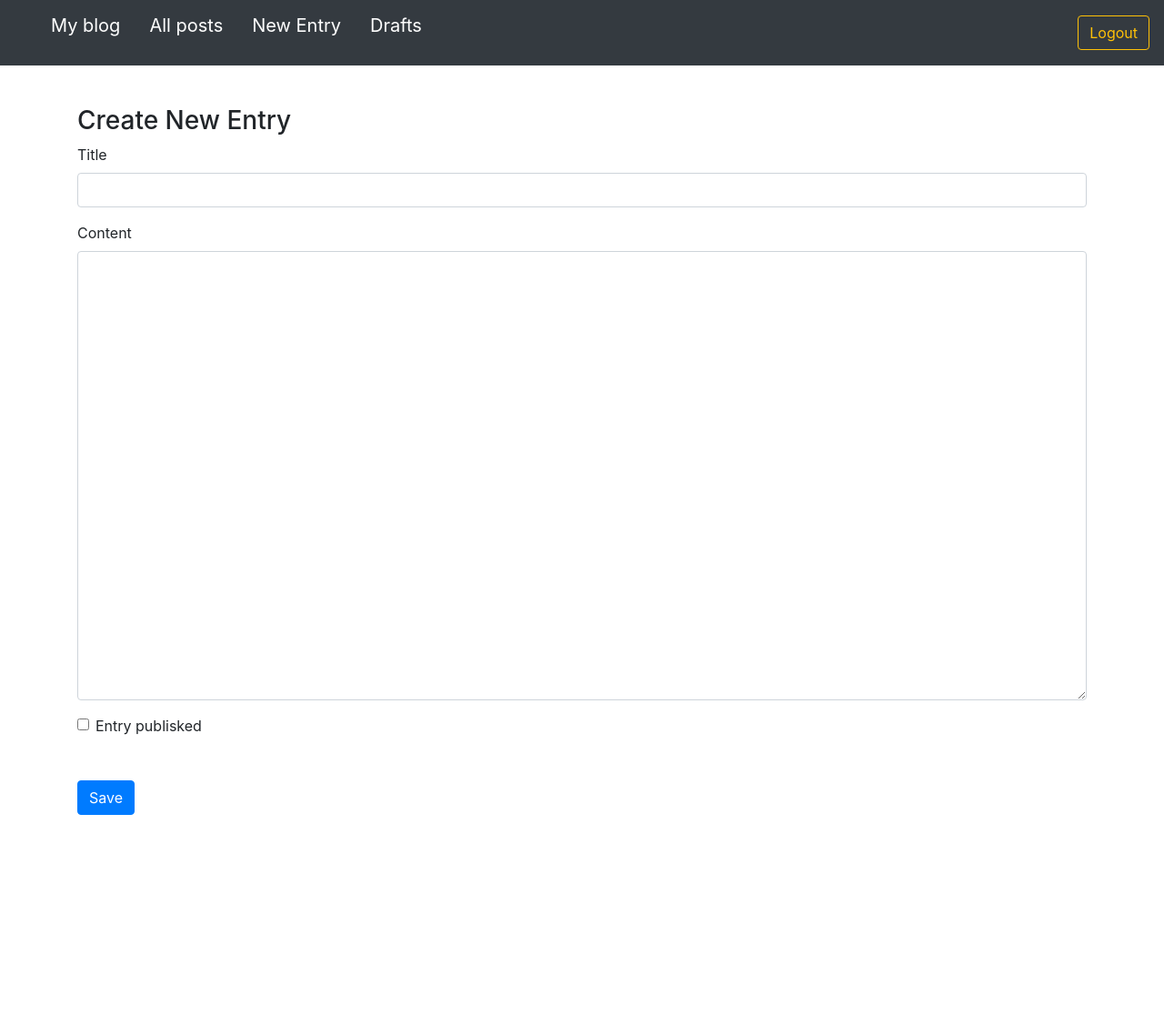
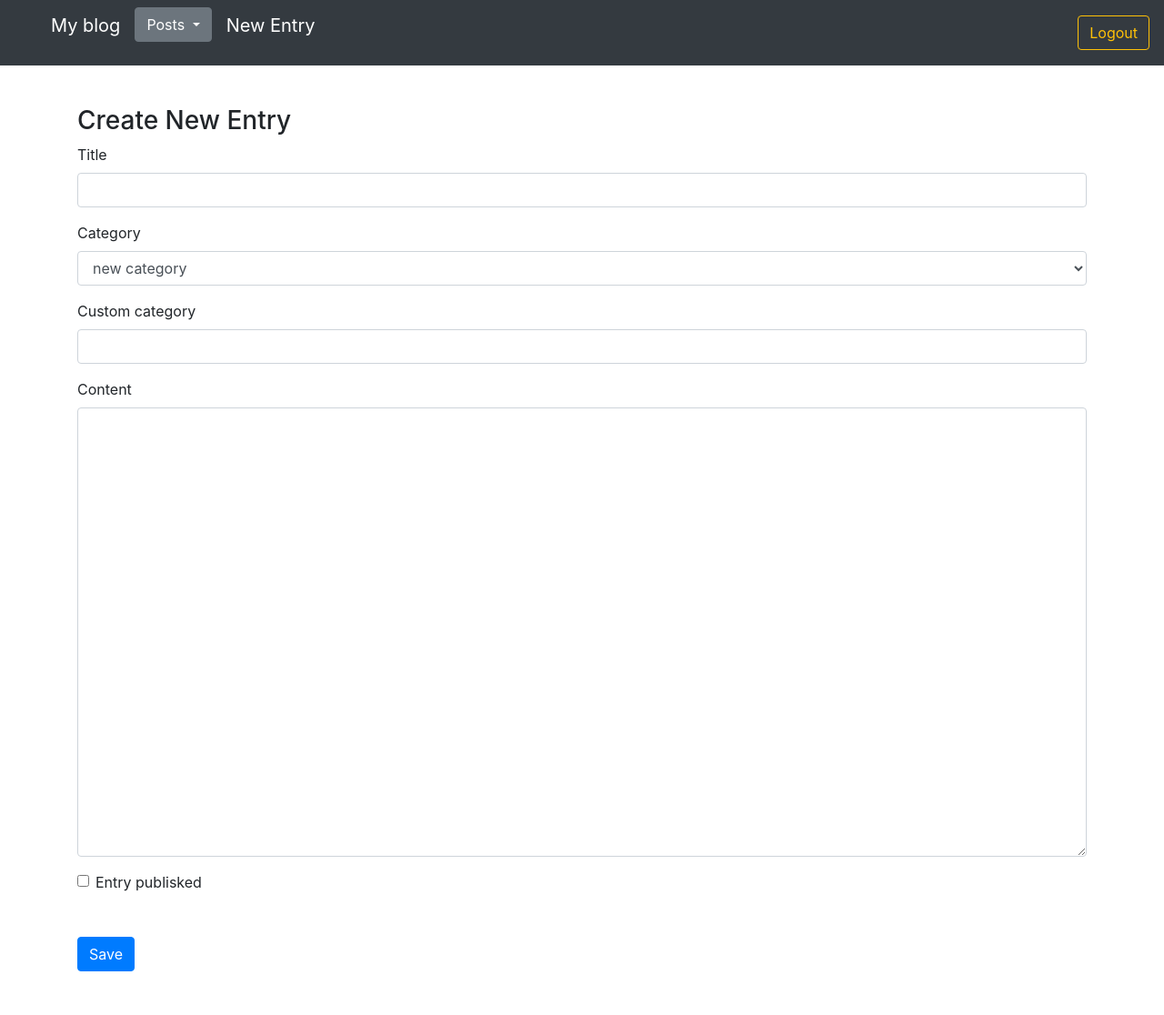
Before and after one commit to PedroPLCode/blog.py, a Flask app: page /new-post/ in a window 1280 px wide. Shown: the whole page at 91% size. Before the commit the page ends 896 px from the top, so only its background shows below. Run offline with Flask 3, Linux system fonts and the light colour scheme; the visitor is signed in with stand-in values (Sample User, id 1); some libraries are stand-ins or nearby versions.

Commit message:
Add categories and filters

```diff
--- a/blog/forms.py
+++ b/blog/forms.py
@@ -1,13 +1,53 @@
+from flask import flash
 from flask_wtf import FlaskForm
-from wtforms import StringField, TextAreaField, BooleanField, PasswordField
-from wtforms.validators import DataRequired
+from wtforms import StringField, TextAreaField, BooleanField, PasswordField, SelectField
+from wtforms.validators import DataRequired, Optional
 from werkzeug.routing import ValidationError
 from config import Config
 
 class EntryForm(FlaskForm):
     title = StringField('Title', validators=[DataRequired()])
+    category = SelectField('Category', validators=[DataRequired()])
+    customcategory = StringField('Custom Category', validators=[Optional()])
     content = TextAreaField('Content', validators=[DataRequired()])
     is_published = BooleanField('Is Published?')
+
+    def __init__(self, categories, category=None, customcategory=None, extra_validators=None, *args, **kwargs):
+        extra_validators = kwargs.pop('extra_validators', None)
+        super(EntryForm, self).__init__(*args, **kwargs)
+        choices =  [category.name for category in categories] + ['new category']
+        self.category.choices = choices
+        self.extra_validators = extra_validators
+
+        if customcategory:
+            self.customcategory.data = customcategory
+
+
+    def validate(self):
+        if not super(EntryForm, self).validate():
+            return False
+
+        if self.extra_validators:
+            for validator in self.extra_validators:
+                if not validator(self):
+                    return False
+
+        if self.category.data == 'new category' and not self.customcategory.data:
+            flash('Please enter the custom category.', 'warning')
+            return False
+
+        if self.category.data == 'new category':
+            self.category.data = self.customcategory.data
+
+        if not self.category.data and not self.customcategory.data:
+            flash('Please select an category or enter a custom category.', 'warning')
+            return False
+
+        return True
+
+
+    def is_customcategory_selected(self):
+        return self.category.data == 'new category'
 
 
 class CommentForm(FlaskForm):
--- a/blog/routes.py
+++ b/blog/routes.py
@@ -1,11 +1,13 @@
 from flask import render_template, request, redirect, url_for, session, flash, g
 from blog import app
-from blog.models import Entry, Comment
+from blog.models import Entry, Comment, Category
 from blog.forms import EntryForm, CommentForm
 from blog.utils import (create_or_edit_post,
                         create_comment,
                         delete_item,
-                        search_posts_by_search_query_and_is_published
+                        search_posts_by_search_query_and_is_published,
+                        filter_posts_by_category,
+                        clear_caterogies_db,
                         )
 from blog.forms import LoginForm
 import functools
@@ -32,12 +34,15 @@ def inject_template_name():
 
 @app.route('/')
 def homepage_view():
+    clear_caterogies_db()
     all_posts = Entry.query.filter_by(is_published=True).order_by(Entry.creation_date.desc())
     all_comments = Comment.query.all()
+    all_categories = Category.query.all()
     add_comment_form = CommentForm()
     return render_template("homepage.html",
                            all_posts=all_posts,
                            all_comments=all_comments,
+                           all_categories=all_categories,
                            form=add_comment_form,
                            counter=all_posts.count()
                            )
@@ -45,25 +50,54 @@ def homepage_view():
 
 @app.route('/search/')
 def search_posts():
+    clear_caterogies_db()
+    all_categories = Category.query.all()
     search_query = request.args.get("q", "")
     posts = search_posts_by_search_query_and_is_published(search_query, True)
     return render_template("homepage.html",
                            all_posts=posts,
+                           all_categories=all_categories,
                            counter=posts.count(),
                            search_query=search_query)
+
+
+@app.route('/filter/')
+def filter_posts():
+    clear_caterogies_db()
+    filter = request.args.get("f", "")
+    all_categories = Category.query.all()
+    category_names = [category.name for category in all_categories]
+
+    if not filter or filter not in category_names:
+        flash('Category not found.', 'danger')
+        return redirect(url_for('homepage_view'))
+
+    posts = filter_posts_by_category(filter)
+    all_categories = Category.query.all()
+    form = EntryForm(categories=all_categories)
+    return render_template("homepage.html",
+                           all_posts=posts,
+                           all_categories=all_categories,
+                           counter=posts.count(),
+                           filter=filter,
+                           form=form)
 
 
 @app.route('/drafts/')
 @login_required
 def list_drafts():
+    clear_caterogies_db()
+    all_categories = Category.query.all()
     drafts = Entry.query.filter_by(is_published=False).order_by(Entry.creation_date.desc())
     return render_template("drafts.html",
                            drafts=drafts,
+                           all_categories=all_categories,
                            counter=drafts.count())
 
 
 @app.route('/search_drafts/')
 def search_drafts():
+    clear_caterogies_db()
     search_query = request.args.get("q", "")
     drafts = search_posts_by_search_query_and_is_published(search_query, False)
     return render_template("drafts.html",
@@ -75,10 +109,11 @@ def search_drafts():
 @app.route("/new-post/", methods=["GET", "POST"])
 @login_required
 def create_new_entry():
-    form = EntryForm()
+    all_categories = Category.query.all()
+    form = EntryForm(categories=all_categories)
     errors = None
     if request.method == 'POST':
-        if form.validate_on_submit():
+        if form.validate():
             create_or_edit_post(form=form)
             return redirect(url_for("homepage_view"))
         else:
@@ -107,17 +142,33 @@ def delete_comment(comment_id):
 @app.route("/edit-post/<int:entry_id>", methods=["GET", "POST"])
 @login_required
 def edit_entry(entry_id):
+    all_categories = Category.query.all()
     entry = Entry.query.filter_by(id=entry_id).first_or_404()
-    form = EntryForm(obj=entry)
+    category = next((category for category in all_categories if category.id == entry.category_id), None)
+    form = EntryForm(obj=entry, categories=all_categories, category=category)
     errors = None
+
     if request.method == 'POST':
-        if form.validate_on_submit():
+        if form.validate():
             create_or_edit_post(form=form, entry=entry)
             return redirect(url_for("homepage_view"))
         else:
-            errors = form.errorsy
+            errors = form.errors
+
+    if form.category.data == 'new category':
+        form.customcategory.data = ''
+        form.customcategory.render_kw = {'readonly': False, 'disabled': False}
+
+    form.title.default = entry.title if entry and entry.title else None
+    form.content.default = entry.content if entry and entry.content else None
+    form.is_published.default = entry.is_published if entry and entry.is_published else None
+    form.category.default = entry.category.name if entry and entry.category else None
+    form.process()
+
     return render_template("entry_form.html",
                            form=form,
+                           all_categories=all_categories,
+                           category=category,
                            entry_id=entry_id,
                            errors=errors)
 
--- a/blog/templates/base.html
+++ b/blog/templates/base.html
@@ -25,11 +25,22 @@
   <div class="collapse navbar-collapse" id="navbarsExampleDefault">
     <ul class="d-flex flex-row">
       <li><a class="navbar-brand" href="/">My blog</a></li>
-      <li><a class="navbar-brand ml-3" href="/">All posts</a></li>
+      <li>
+      <div class="btn-group">
+        <button type="button" class="btn btn-secondary dropdown-toggle" data-toggle="dropdown" aria-haspopup="true" aria-expanded="false">
+          Posts
+        </button>
+        <div class="dropdown-menu">
+          <a class="dropdown-item" href="/">All posts</a>
+          {% for category in all_categories %}
+          <a class="dropdown-item" href="/filter/?f={{ category.name }}">{{ category.name }}</a>
+          {% endfor %}
+          {% if session.logged_in %}
+          <a class="dropdown-item" href="/drafts/">Drafts</a>
+          {% endif %}
+        </div>
+      </li>
       <li><a class="navbar-brand ml-3" href="/new-post/">New Entry</a></li>
-      {% if session.logged_in %}
-      <li><a class="navbar-brand ml-3" href="/drafts/">Drafts</a></li>
-      {% endif %}
     </ul>
   </div>
 
--- a/blog/templates/entry_form.html
+++ b/blog/templates/entry_form.html
@@ -26,6 +26,16 @@
       {{ form.title(class_="form-control") }}
     </div>
     <div class="form-group">
+      <label for="category">Category</label>
+      {{ form.category(class_="form-control") }}
+    </div>
+    <div class="form-group">
+      <label for="customcategory">Custom category</label>
+      {% set readonly = form.customcategory.render_kw.get('readonly', False) if form.customcategory.render_kw is not none else False %}
+      {% set disabled = form.customcategory.render_kw.get('disabled', False) if form.customcategory.render_kw is not none else False %}
+      {{ form.customcategory(class_="form-control") }}
+    </div>
+    <div class="form-group">
       <label for="content">Content</label>
       {{ form.content(class_="form-control", cols="100", rows="20") }}
     </div>
--- a/blog/templates/homepage.html
+++ b/blog/templates/homepage.html
@@ -19,6 +19,7 @@
   <div class="d-flex flex-row justify-content-between align-items-center gap-2">
     <div>
       <h2>{{ post.title }}</h2>
+      <p>Category: {{ post.category.name }}</p>
     </div>
     {% if session.logged_in %}
     <div class="d-flex flex-row justify-content-end align-items-center gap-2">
@@ -48,10 +49,8 @@
   </p>
 
   <h4>Comments:</h4>
-
   {% if post.comments %}
   {% for comment in post.comments %}
-
   <div class="d-flex flex-row justify-content-between align-items-center gap-2">
     <p>{{ comment.content }}</p>
     {% if session.logged_in %}
@@ -66,7 +65,6 @@
     </form>
     {% endif %}
   </div>
-
   {% endfor %}
   {% endif %}
 
```
Also changed, not shown: blog/models.py (+7 -0 lines), blog/utils.py (+63 -11 lines), migrations/versions/29023262eabc_.py (added, +40 -0 lines), migrations/versions/2afd7d992644_.py (added, +35 -0 lines), blog.db.
